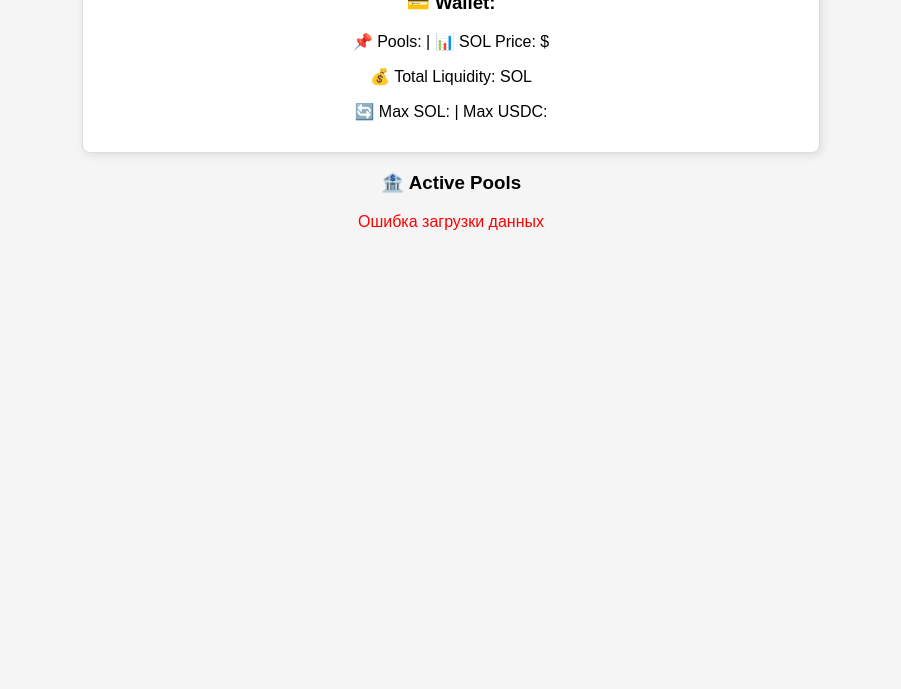
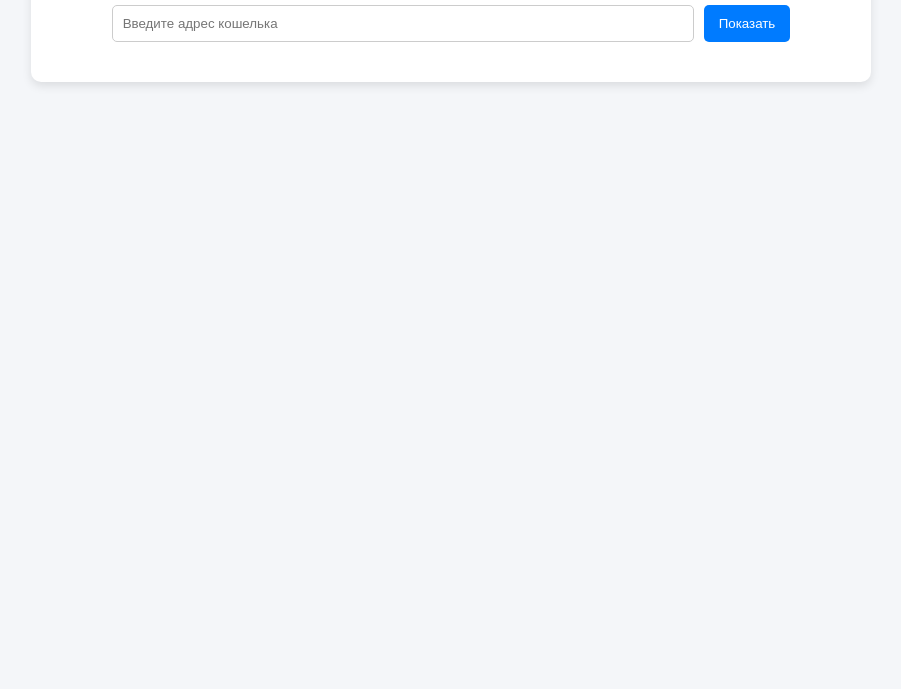
Before and after one commit to xlsrio887/liquidity-ui, a plain HTML site: page index.html in a window 1280 px wide. Shown: the part 111-800 px from the top of the page, without its empty margins (189-1090 px from the left). Drawn offline with Linux system fonts and the light colour scheme; no server answers.

Commit message:
Update index.html

```diff
--- a/index.html
+++ b/index.html
@@ -5,18 +5,77 @@
     <meta name="viewport" content="width=device-width, initial-scale=1.0">
     <title>Liquidity Dashboard</title>
     <style>
-        body { font-family: Arial, sans-serif; text-align: center; background: #f5f5f5; }
-        .container { width: 60%; margin: auto; }
-        .card { background: #fff; border: 1px solid #ddd; padding: 15px; margin: 10px; border-radius: 8px; box-shadow: 2px 2px 10px rgba(0,0,0,0.1); }
-        .pool { background: #e3f2fd; padding: 10px; border-radius: 5px; margin-bottom: 10px; }
-        .highlight { font-weight: bold; }
+        body {
+            font-family: 'Arial', sans-serif;
+            background: #f4f6f9;
+            text-align: center;
+            padding: 20px;
+        }
+        .container {
+            max-width: 800px;
+            margin: auto;
+            background: white;
+            padding: 20px;
+            border-radius: 10px;
+            box-shadow: 0 4px 10px rgba(0,0,0,0.1);
+        }
+        .input-group {
+            display: flex;
+            justify-content: center;
+            gap: 10px;
+            margin-bottom: 20px;
+        }
+        input {
+            padding: 10px;
+            width: 70%;
+            border: 1px solid #ccc;
+            border-radius: 5px;
+        }
+        button {
+            padding: 10px 15px;
+            border: none;
+            background: #007bff;
+            color: white;
+            border-radius: 5px;
+            cursor: pointer;
+        }
+        .hidden { display: none; }
+        .card {
+            background: #fff;
+            padding: 15px;
+            border-radius: 8px;
+            margin: 10px 0;
+            box-shadow: 2px 2px 10px rgba(0,0,0,0.1);
+            text-align: left;
+        }
+        .card h3 {
+            margin-bottom: 5px;
+            color: #333;
+        }
+        .pools-container {
+            display: flex;
+            flex-wrap: wrap;
+            gap: 10px;
+        }
+        .pool {
+            flex: 1;
+            min-width: 250px;
+            background: #e3f2fd;
+            padding: 10px;
+            border-radius: 5px;
+        }
     </style>
 </head>
 <body>
 
+    <div class="container">
         <h2>Liquidity Dashboard</h2>
+        <div class="input-group">
+            <input type="text" id="wallet_input" placeholder="Введите адрес кошелька">
+            <button onclick="fetchData()">Показать</button>
+        </div>
 
-    <div class="container">
+        <div id="dashboard" class="hidden">
             <div class="card">
                 <h3>💳 Wallet: <span id="wallet_address"></span></h3>
                 <p>📌 Pools: <span id="total_pools"></span> | 📊 SOL Price: $<span id="current_price"></span></p>
@@ -24,14 +83,20 @@
                 <p>🔄 Max SOL: <span id="max_sol_liquidity"></span> | Max USDC: <span id="max_usdc_liquidity"></span></p>
             </div>
 
-        <h3>🏦 Active Pools</h3>
-        <div id="pools"></div>
+            <h3>Активные пулы</h3>
+            <div class="pools-container" id="pools"></div>
+        </div>
     </div>
 
     <script>
         async function fetchData() {
+            const wallet = document.getElementById('wallet_input').value;
+            if (!wallet) {
+                alert("Введите адрес кошелька!");
+                return;
+            }
             try {
-                const response = await fetch('http://your-api-url/liquidity/HWn62BFk25Pd4A61tLjqUfeGvrwPZJXJ4XDzEv484YVU');
+                const response = await fetch(`http://your-api-url/liquidity/${wallet}`);
                 const data = await response.json();
 
                 document.getElementById('wallet_address').textContent = data.wallet_address;
@@ -45,23 +110,22 @@
                 data.pools.forEach(pool => {
                     poolsHtml += `
                         <div class="pool">
-                            <h4>🔹 Pool ID: ${pool.pool_id} - ${pool.strategy}</h4>
-                            <p><span class="highlight">Execution Mode:</span> ${pool.execution_mode}</p>
-                            <p><span class="highlight">Market Condition:</span> ${pool.market_condition}</p>
-                            <p><span class="highlight">Range:</span> $${pool.range_low} - $${pool.range_high}</p>
-                            <p><span class="highlight">Liquidity:</span> ${pool.sol_liquidity} SOL | ${pool.usdc_liquidity} USDC</p>
-                            <p><span class="highlight">APR:</span> ${(pool.apr * 100).toFixed(2)}%</p>
+                            <h4>${pool.strategy}</h4>
+                            <p><b>Execution Mode:</b> ${pool.execution_mode}</p>
+                            <p><b>Market Condition:</b> ${pool.market_condition}</p>
+                            <p><b>Range:</b> $${pool.range_low} - $${pool.range_high}</p>
+                            <p><b>Liquidity:</b> ${pool.sol_liquidity} SOL | ${pool.usdc_liquidity} USDC</p>
+                            <p><b>APR:</b> ${(pool.apr * 100).toFixed(2)}%</p>
                         </div>
                     `;
                 });
 
                 document.getElementById('pools').innerHTML = poolsHtml;
+                document.getElementById('dashboard').classList.remove('hidden');
             } catch (error) {
-                document.getElementById('pools').innerHTML = `<p style="color: red;">Ошибка загрузки данных</p>`;
+                alert("Ошибка загрузки данных");
             }
         }
-
-        fetchData();
     </script>
 
 </body>
```
Lines whose indentation alone changed are shown as unchanged.
